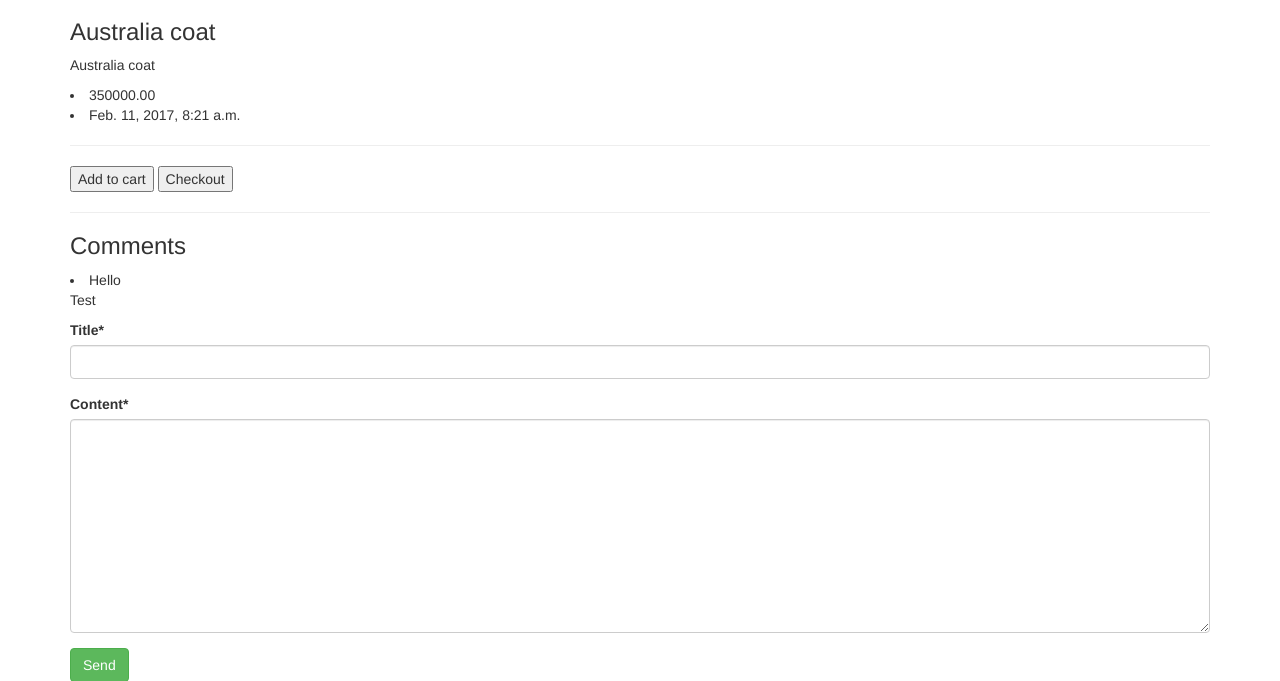
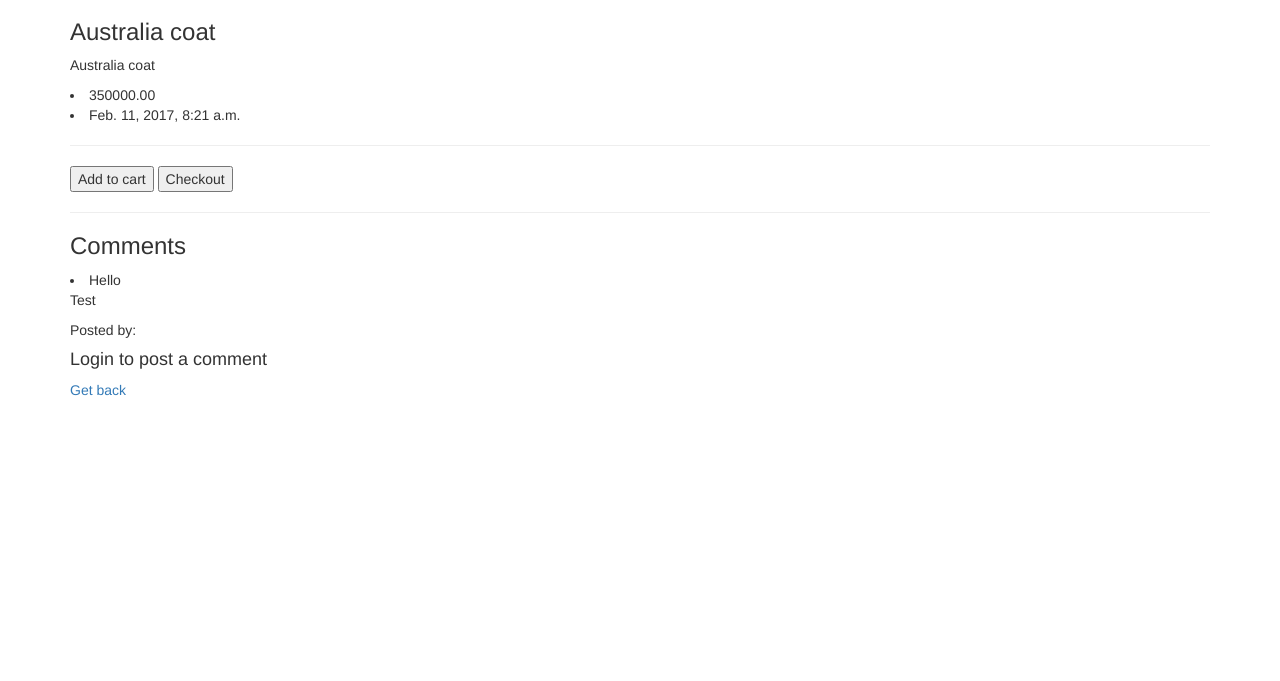
Before and after one commit to trungkak/LinhTinhShop, a Django app: page /products/1/ in a window 1280 px wide. Shown: the part 197-878 px from the top of the page. After the commit the page ends 593 px from the top, so only its background shows below. Run offline with Django 3.2, Linux system fonts and the light colour scheme; data comes from the database, SQL or seed files in the repository; both versions use the stored data as it was after the commit; some libraries are stand-ins or nearby versions.

Commit message:
comment done

```diff
--- a/app/forms.py
+++ b/app/forms.py
@@ -49,7 +49,6 @@
 			)
 		)
 
-
 	class Meta:
 		model = Comment
 		fields = ('title', 'content',)
--- a/app/models.py
+++ b/app/models.py
@@ -1,7 +1,7 @@
 from __future__ import unicode_literals
 
 from django.db import models
-from django.contrib.auth.models import User
+from django.conf import settings
 from datetime import datetime
 
 from django.template.defaultfilters import slugify
@@ -58,6 +58,7 @@
 	title = models.CharField(max_length=100)
 	content = models.TextField()
 	product = models.ForeignKey('Product', related_name='product')
+	user = models.ForeignKey(settings.AUTH_USER_MODEL, related_name='user', null=True)
 
 	def get_absolute_url(self):
 		return self.product.get_absolute_url + '/comments/' + str(self.id)
--- a/app/views.py
+++ b/app/views.py
@@ -76,8 +76,7 @@
 	model = User
 	template_name = 'accounts/signup.html'
 
-	def get_success_url(self):
-		return reverse('home')
+	success_url = reverse_lazy('home')
 
 class LoginView(
 	views.AnonymousRequiredMixin,
@@ -88,6 +87,9 @@
 	form_valid_message = 'You\'re logged in now'
 	success_url = reverse_lazy('home')
 	template_name = 'accounts/login.html'
+
+	# def get_success_url(self):
+	# 	return reverse_lazy(self.request.path)
 
 	def form_valid(self, form):
 		username = form.cleaned_data['username']
--- a/templates/product/product_details.html
+++ b/templates/product/product_details.html
@@ -18,10 +18,15 @@
 {% for comment in comments %}
 		<li> {{ comment.title }} </li>
 		<p> {{comment.content}} </p>
+		Posted by: {{ user.username }}
 
 {% endfor %}
 
-{% crispy form %}
+{% if user.is_authenticated %}
+	{% crispy form %}
+{% else %}
+<h4>Login to post a comment</h4>
+{% endif %}
 
 <!-- <form method="POST" class="post-form">{% csrf_token %}
         {% crispy form %}
```
Also changed, not shown: app/migrations/0005_comment_user.py (added), db.sqlite3, 5 other files.
